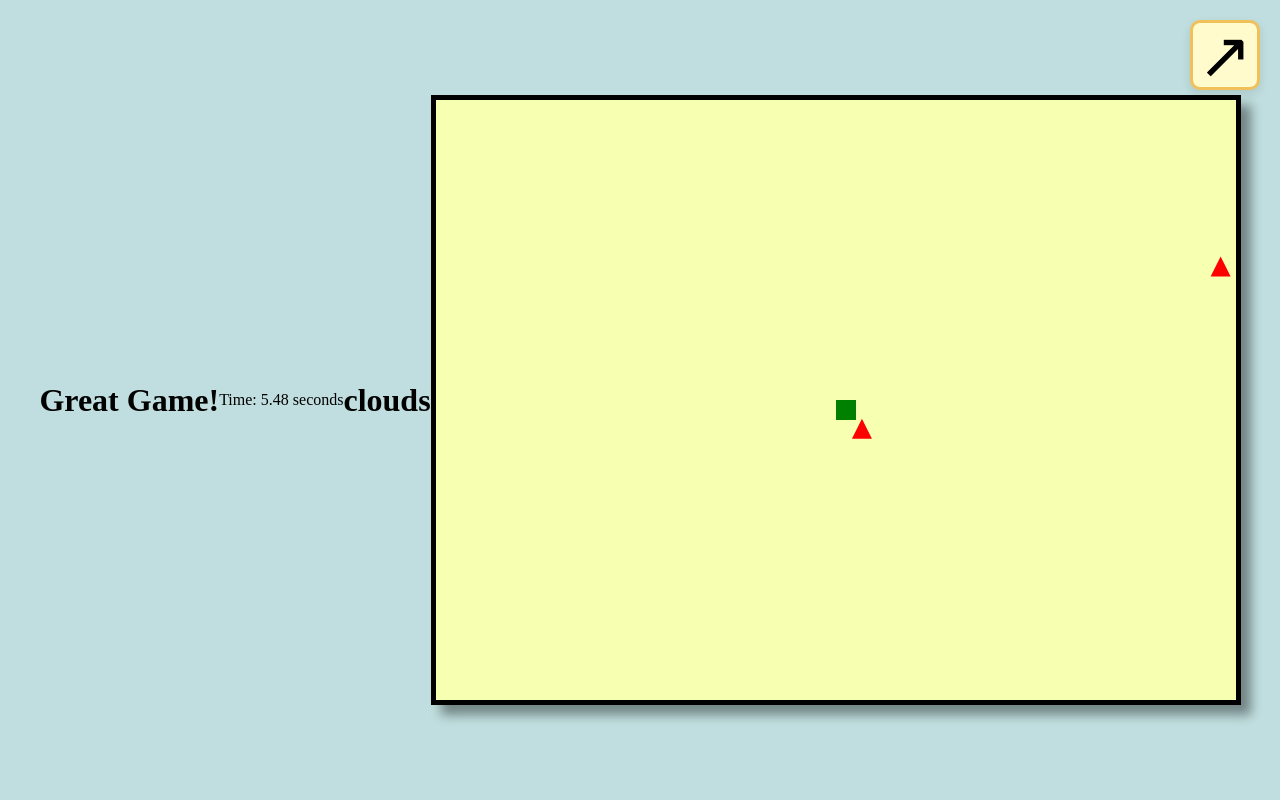
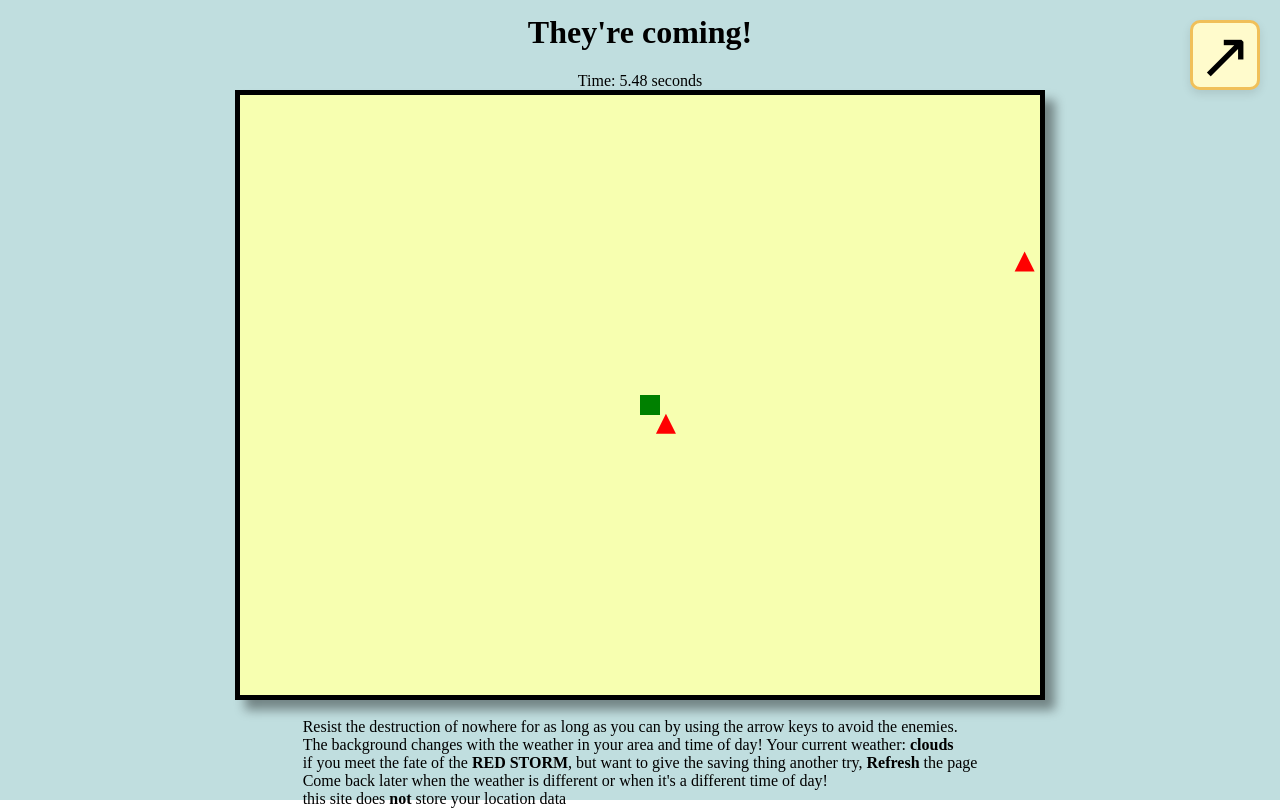
Before and after one commit to Bed-e/-BA320-React-App-Game, a React (Vite) app: page / in a window 1280 px wide. Built offline with nearby package versions, Linux system fonts and the light colour scheme; no server answers.

Commit message:
aesthetics

```diff
--- a/src/App.css
+++ b/src/App.css
@@ -1,4 +1,5 @@
-/* App.css or index.css */
+/* App.css */
+
 body,
 html {
   margin: 0;
@@ -7,72 +8,58 @@ html {
   width: 100%;
 }
 
-#root {
-  height: 100%;
-  width: 100%;
+.body {
+  display: flex;
+  flex-direction: column; /* Arrange items in a column */
+  justify-content: center; /* Center items vertically */
+  align-items: center; /* Center items horizontally */
+  height: 100vh;
+  width: 100vw;
 }
 
-.clear {
+.clear,
+.clouds,
+.fog,
+.snow,
+.rain,
+.drizzle,
+.storm {
   display: flex;
+  flex-direction: column; /* Ensure items are arranged in a column for all weather types */
   justify-content: center;
   align-items: center;
   height: 100vh;
   width: 100vw;
-  background-color: #b4faff; /* Background color for the entire app */
+  background-color: #b4faff; /* Default background color */
+}
+
+/* Specific background colors for each weather type */
+.clear {
+  background-color: #b4faff;
 }
 
 .clouds {
-  display: flex;
-  justify-content: center;
-  align-items: center;
-  height: 100vh;
-  width: 100vw;
-  background-color: #c0dedf; /* Background color for the entire app */
+  background-color: #c0dedf;
 }
 
 .fog {
-  display: flex;
-  justify-content: center;
-  align-items: center;
-  height: 100vh;
-  width: 100vw;
-  background-color: #7a7a7a; /* Background color for the entire app */
+  background-color: #7a7a7a;
 }
 
 .snow {
-  display: flex;
-  justify-content: center;
-  align-items: center;
-  height: 100vh;
-  width: 100vw;
-  background-color: #ffffff; /* Background color for the entire app */
+  background-color: #ffffff;
 }
 
 .rain {
-  display: flex;
-  justify-content: center;
-  align-items: center;
-  height: 100vh;
-  width: 100vw;
-  background-color: #2f5b80; /* Background color for the entire app */
+  background-color: #2f5b80;
 }
 
 .drizzle {
-  display: flex;
-  justify-content: center;
-  align-items: center;
-  height: 100vh;
-  width: 100vw;
-  background-color: #288bb3; /* Background color for the entire app */
+  background-color: #288bb3;
 }
 
 .storm {
-  display: flex;
-  justify-content: center;
-  align-items: center;
-  height: 100vh;
-  width: 100vw;
-  background-color: #384e5f; /* Background color for the entire app */
+  background-color: #384e5f;
 }
 
 .timer {
--- a/src/App.jsx
+++ b/src/App.jsx
@@ -4,6 +4,7 @@ import "./App.css";
 import TopTitle from "./Components/TopTitle";
 import Timer from "./Components/Timer";
 import { useState, useEffect } from "react";
+import Description from "./Components/Description";
 
 function App() {
   const [time, setTime] = useState(0);
@@ -11,6 +12,7 @@ function App() {
   const [location, setLocation] = useState(null); // Initialize as null
   const [weather, setWeather] = useState("clouds");
   const [nightMode, setNightMode] = useState(false);
+  const [city, setCity] = useState("nowhere");
 
   useEffect(() => {
     if (navigator.geolocation) {
@@ -80,7 +82,8 @@ function App() {
         throw new Error("Failed to fetch weather data");
       }
       const data = await response.json();
-      console.log(data);
+      //console.log(data);
+      setCity(data.name);
       const weatherid = data.weather[0].id;
       let weatherType = "";
       //console.log(weatherid);
@@ -115,7 +118,7 @@ function App() {
   };
 
   return (
-    <div className={`${weather} ${nightMode ? "night-mode" : ""}`}>
+    <div className={` body ${weather} ${nightMode ? "night-mode" : ""}`}>
       <TopTitle />
       <Timer time={time} isPlaying={isPlaying} />
       <Canvas
@@ -125,6 +128,7 @@ function App() {
         isPlaying={isPlaying}
       />
       <ToggleFullscreenButton />
+      <Description weather={weather} city={city} />
     </div>
   );
 }
--- a/src/Components/Canvas.jsx
+++ b/src/Components/Canvas.jsx
@@ -20,7 +20,6 @@ const Canvas = ({ weather, setTime, setIsPlaying, isPlaying }) => {
 
   return (
     <>
-      <h1>{weather}</h1>
       <canvas
         ref={canvasRef}
         className={isPlaying ? "gameCanvasAlive" : "gameCanvasDead"}
--- /dev/null
+++ b/src/Components/Description.jsx
@@ -0,0 +1,25 @@
+import React from "react";
+
+function Description({ city, weather }) {
+  return (
+    <div>
+      <br></br>
+      Resist the destruction of {city} for as long as you can by using the arrow
+      keys to avoid the enemies.
+      <br />
+      The background changes with the weather in your area and time of day! Your
+      current weather:
+      <strong> {weather}</strong>
+      <br />
+      if you meet the fate of the <strong>RED STORM</strong>, but want to give
+      the saving thing another try, <strong>Refresh</strong> the page
+      <br />
+      Come back later when the weather is different or when it's a different
+      time of day!
+      <br />
+      this site does <strong>not</strong> store your location data
+    </div>
+  );
+}
+
+export default Description;
--- a/src/Components/TopTitle.jsx
+++ b/src/Components/TopTitle.jsx
@@ -1,7 +1,7 @@
 import React from "react";
 
 function TopTitle() {
-  return <h1>Great Game!</h1>;
+  return <h1>They're coming!</h1>;
 }
 
 export default TopTitle;
```
